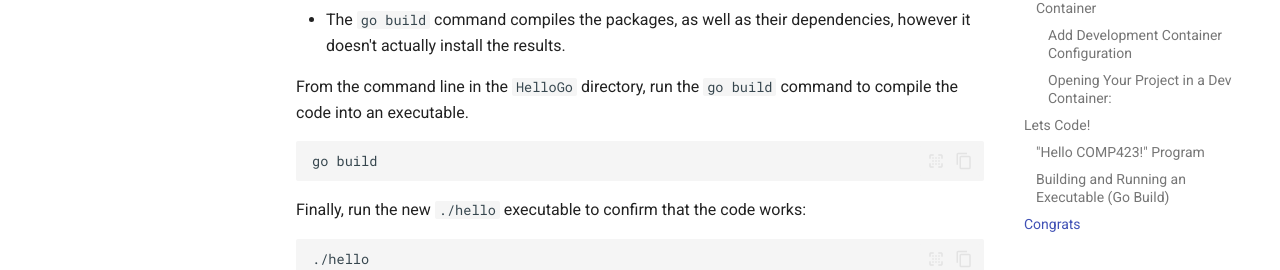
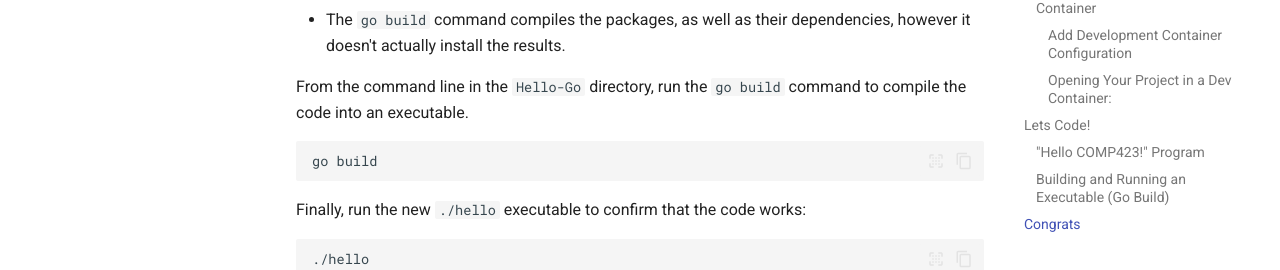
Before and after one commit to aberhanu/comp423-course-notes, an MkDocs documentation site: the page built from docs/tutorials/go-setup.md, in a window 1280 px wide and 900 px high, scrolled down 4586 px. Shown: the part 271-541 px from the top of the window. Built offline with MkDocs 1.6.1 and Material for MkDocs 9.7.7, drawn with Linux system fonts in a browser that asks for light colours.

Commit message:
Minor typo (HelloGo instead of Hello-Go fixed

````diff
--- a/docs/tutorials/go-setup.md
+++ b/docs/tutorials/go-setup.md
@@ -154,7 +154,7 @@ While the `go run` command is a useful shortcut for compiling and running a prog
 
 - The `go build` command compiles the packages, as well as their dependencies, however it doesn't actually install the results.
 
-From the command line in the `HelloGo` directory, run the `go build` command to compile the code into an executable.
+From the command line in the `Hello-Go` directory, run the `go build` command to compile the code into an executable.
 
 ```bash
 go build
````
